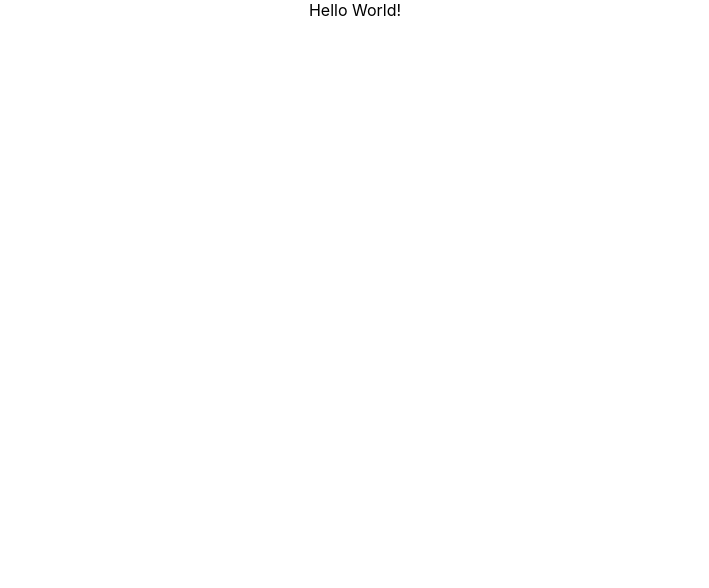
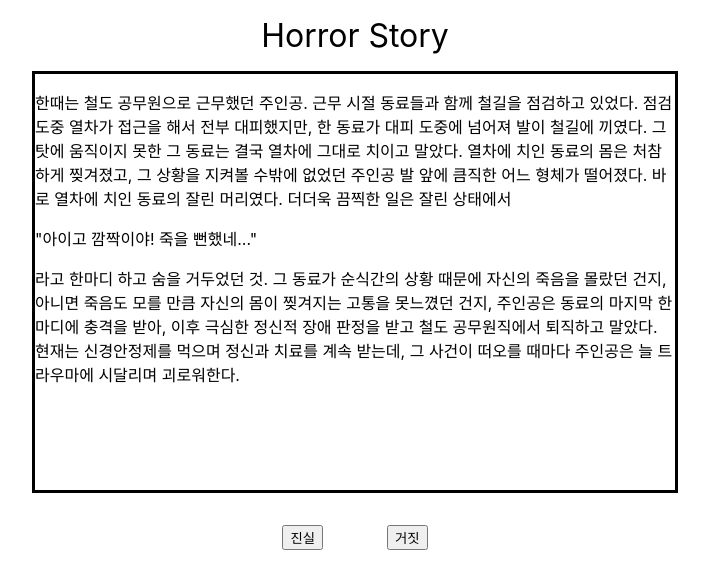
Before and after one commit to DonghyunKim98/horror-web-forif-21-1, a React (Create React App) app: page / in a window 1280 px wide. Shown: the top 588 px of the page, without its empty margins (285-994 px from the left). Built offline with nearby package versions, Linux system fonts and the light colour scheme.

Commit message:
feat: 공포 스토리 1차 퍼블리싱

```diff
--- a/src/horrorStory/horrorStory.jsx
+++ b/src/horrorStory/horrorStory.jsx
@@ -1,8 +1,18 @@
-import React from "react";
-import styles from "horrorStory.module.css";
+import React,{useState}  from "react";
+import styles from "./horrorStory.module.css";
+import Story from "./story.jsx";
 
 function horrorStory() {
-  return <div></div>;
+
+
+  return (
+    <div>
+      <div className={styles.title}>Horror Story</div>
+      <div className={styles.contents}>
+        <Story className={styles.story}></Story>
+      </div>
+    </div>
+    );
 }
 
 export default horrorStory;
--- a/src/horrorStory/horrorStory.module.css
+++ b/src/horrorStory/horrorStory.module.css
@@ -0,0 +1,58 @@
+
+.horrorStory{
+    display: flex;
+    flex-direction: column;
+}
+
+.title{
+    text-align: center;
+    font-size: 2rem;
+    padding: 1rem;
+}
+
+.contents{
+
+
+}
+
+.story{
+
+}
+
+.eachStory{
+
+}
+
+.textPart{
+    display:flex;
+    flex-direction: column;
+    align-items: center;
+}
+
+.storyTitle{
+    text-align: center;
+}
+
+.storyContent{
+    border: solid black;
+    height: 26rem;
+    width: 40rem;
+}
+
+.btnPart{
+    display: flex;
+    flex-direction: row;
+    justify-content: center;
+}
+
+.true{
+    margin: 2rem;
+}
+
+.false{
+    margin: 2rem;
+}
+
+.showAnswer{
+
+}
--- /dev/null
+++ b/src/horrorStory/story.jsx
@@ -0,0 +1,48 @@
+import React,{useState} from "react";
+import styles from "./horrorStory.module.css";
+
+function Story(){
+
+    const [answer,setAnswer] = useState();
+
+    function clickTrueListener(){
+        setAnswer(1)
+    }
+
+    function clickFalseListener(){
+        setAnswer(0)
+    }
+
+    return(
+        <div className={styles.eachStory}>
+            <div className={styles.textPart}>
+                <div className={styles.storyContent}>
+                    <p>한때는 철도 공무원으로 근무했던 주인공.
+                    근무 시절 동료들과 함께 철길을 점검하고 있었다.
+                    점검 도중 열차가 접근을 해서 전부 대피했지만,
+                    한 동료가 대피 도중에 넘어져 발이 철길에 끼였다.
+                    그 탓에 움직이지 못한 그 동료는 결국 열차에 그대로 치이고 말았다.
+                    열차에 치인 동료의 몸은 처참하게 찢겨졌고,
+                    그 상황을 지켜볼 수밖에 없었던 주인공 발 앞에 큼직한 어느 형체가 떨어졌다.
+                    바로 열차에 치인 동료의 잘린 머리였다.
+                    더더욱 끔찍한 일은 잘린 상태에서</p>
+                    "아이고 깜짝이야! 죽을 뻔했네..."
+                    <p>라고 한마디 하고 숨을 거두었던 것.
+                    그 동료가 순식간의 상황 때문에 자신의 죽음을 몰랐던 건지,
+                    아니면 죽음도 모를 만큼 자신의 몸이 찢겨지는 고통을 못느꼈던 건지,
+                    주인공은 동료의 마지막 한마디에 충격을 받아,
+                    이후 극심한 정신적 장애 판정을 받고 철도 공무원직에서 퇴직하고 말았다.
+                    현재는 신경안정제를 먹으며 정신과 치료를 계속 받는데,
+                    그 사건이 떠오를 때마다 주인공은 늘 트라우마에 시달리며 괴로워한다.</p>
+                </div>
+            </div>
+            <div className={styles.btnPart}>
+                <button className={styles.true} onClick={clickTrueListener}> 진실 </button>
+                <div className={styles.showAnswer}> </div>
+                <button className={styles.false} onClick={clickFalseListener}> 거짓 </button>
+            </div>
+        </div>
+    );
+}
+
+export default Story;
--- a/src/index.js
+++ b/src/index.js
@@ -1,7 +1,7 @@
 import React from 'react';
 import ReactDOM from 'react-dom';
 import './index.css';
-import App from './App';
+import App from './horrorStory/horrorStory';
 
 ReactDOM.render(
   <React.StrictMode>
```
Also changed, not shown: 1 other file (tests, documents, lock files or other folders).
